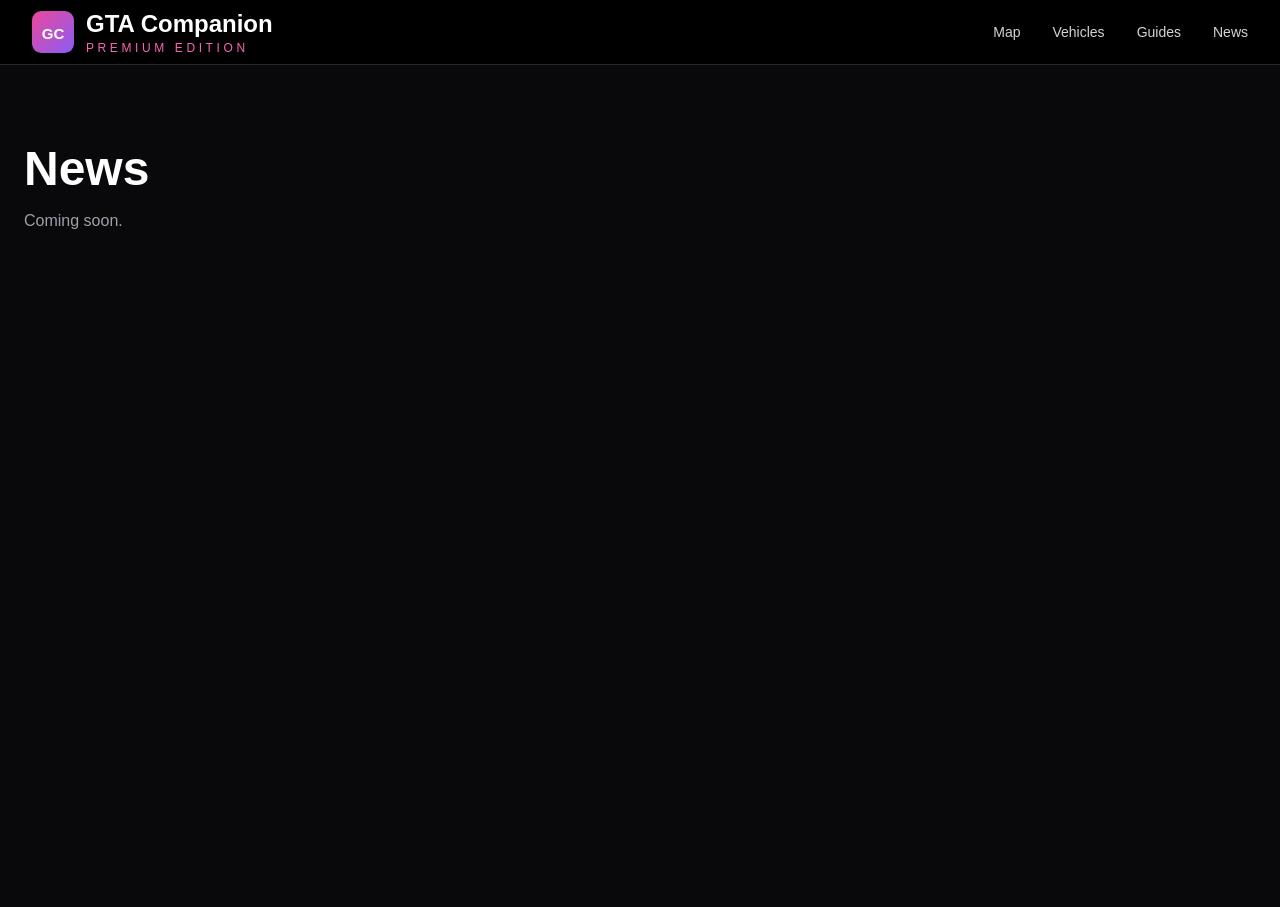
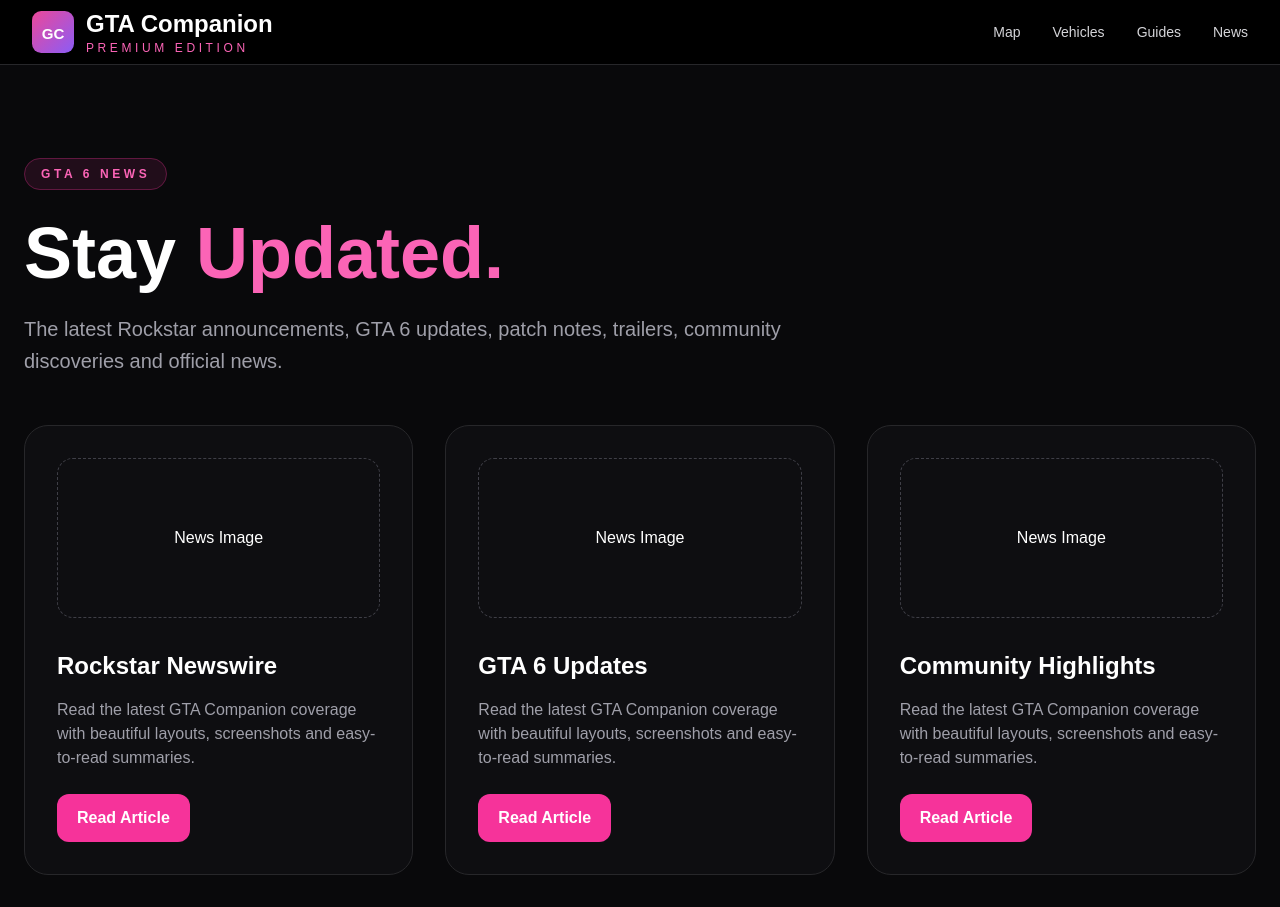
Before and after one commit to greventas-web/gta-companion, a Next.js app: page /news in a window 1280 px wide. Shown: the top 907 px of the page. Before the commit the page ends 865 px from the top, so only its background shows below. Built offline with nearby package versions, Linux system fonts and the light colour scheme.

Commit message:
Sprint 5: Build premium News page

```diff
--- a/app/news/page.tsx
+++ b/app/news/page.tsx
@@ -1,8 +1,64 @@
 export default function NewsPage() {
   return (
-    <main className="min-h-screen bg-background px-6 py-20 text-white">
-      <h1 className="text-5xl font-bold">News</h1>
-      <p className="mt-4 text-zinc-400">Coming soon.</p>
+    <main className="min-h-screen bg-background text-white">
+
+      <section className="mx-auto max-w-7xl px-6 py-24">
+
+        <span className="rounded-full border border-pink-500/30 bg-pink-500/10 px-4 py-2 text-xs font-semibold uppercase tracking-[0.3em] text-pink-400">
+          GTA 6 News
+        </span>
+
+        <h1 className="mt-8 text-6xl font-extrabold md:text-7xl">
+          Stay
+          <span className="text-pink-400"> Updated.</span>
+        </h1>
+
+        <p className="mt-6 max-w-3xl text-xl leading-8 text-zinc-400">
+          The latest Rockstar announcements, GTA 6 updates, patch notes,
+          trailers, community discoveries and official news.
+        </p>
+
+        <div className="mt-12 grid gap-8 md:grid-cols-3">
+
+          {[
+            "Rockstar Newswire",
+            "GTA 6 Updates",
+            "Community Highlights",
+            "Patch Notes",
+            "Upcoming Features",
+            "Weekly Roundup",
+          ].map((article) => (
+
+            <article
+              key={article}
+              className="rounded-3xl border border-zinc-800 bg-zinc-900/40 p-8 transition hover:-translate-y-2 hover:border-pink-500"
+            >
+
+              <div className="mb-8 flex h-40 items-center justify-center rounded-2xl border border-dashed border-zinc-700">
+                News Image
+              </div>
+
+              <h2 className="text-2xl font-bold">
+                {article}
+              </h2>
+
+              <p className="mt-4 text-zinc-400">
+                Read the latest GTA Companion coverage with beautiful layouts,
+                screenshots and easy-to-read summaries.
+              </p>
+
+              <button className="mt-6 rounded-xl bg-pink-500 px-5 py-3 font-semibold transition hover:bg-pink-400">
+                Read Article
+              </button>
+
+            </article>
+
+          ))}
+
+        </div>
+
+      </section>
+
     </main>
   );
 }
```
